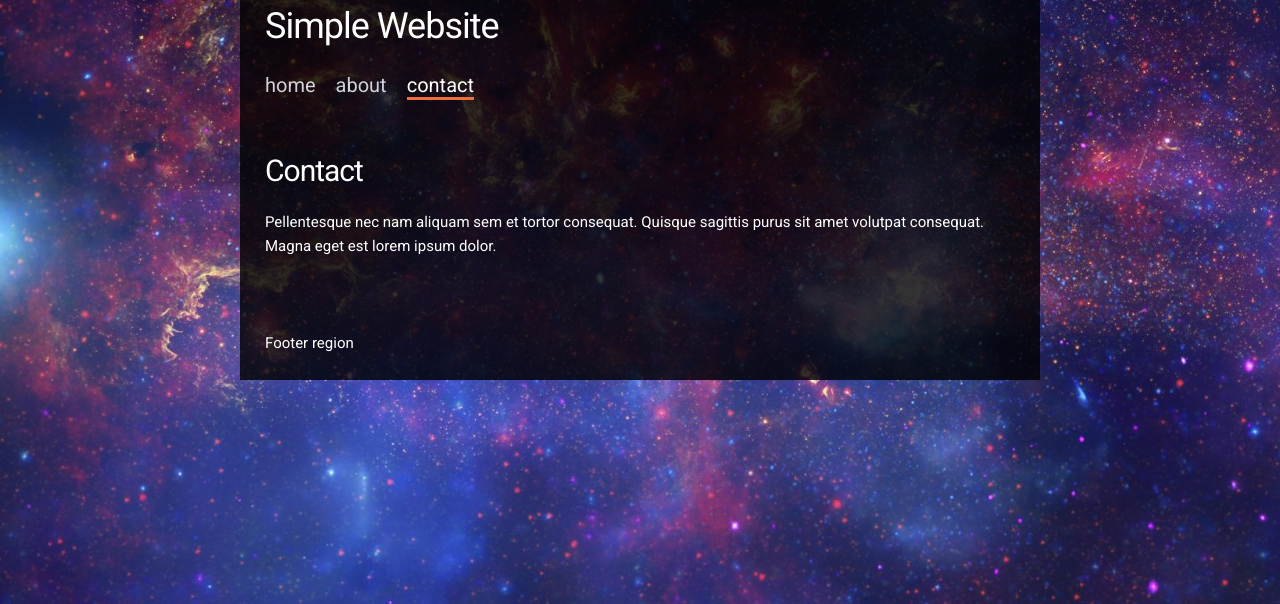
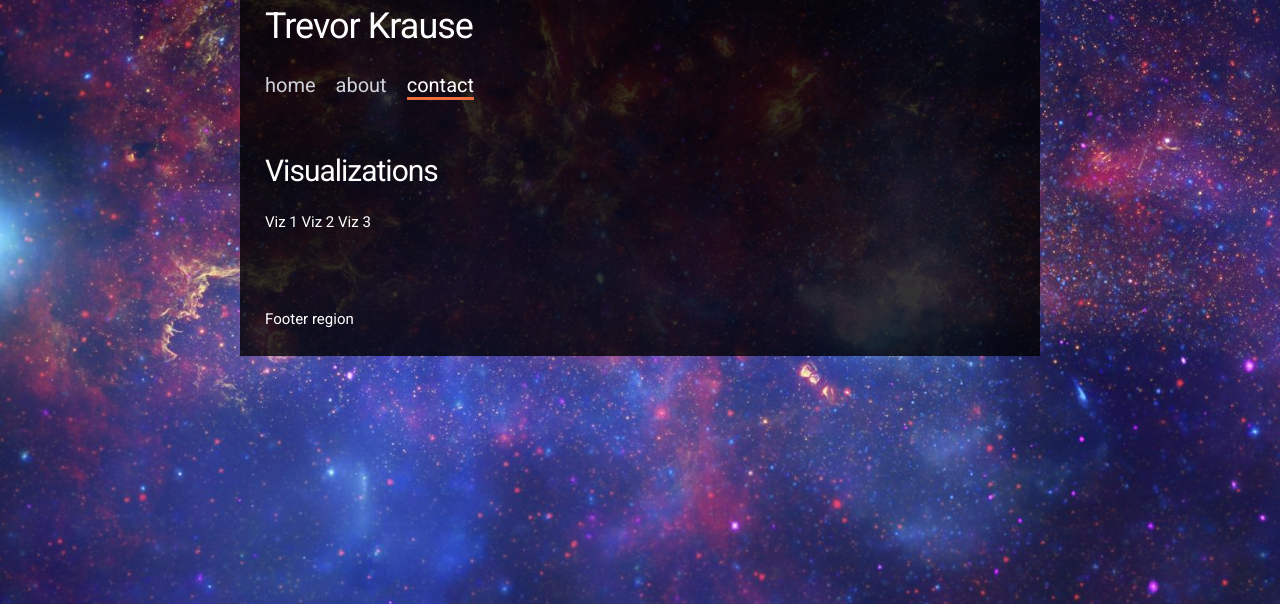
Before and after one commit to trevorData/trevorData.github.io, a plain HTML site: page index.html in a window 1280 px wide. Both pictures are taken after a click on the link "contact". Shown: the part 196-800 px from the top of the page. Drawn offline with nearby package versions, Linux system fonts and the light colour scheme.

Commit message:
Update index.html

```diff
--- a/index.html
+++ b/index.html
@@ -3,7 +3,7 @@
   <head>
     <!-- Page setup -->
     <meta charset="utf-8">
-    <title>Your title here</title>
+    <title>Trevor Krause</title>
     <meta name="description" content="A brief description of your site for search engines">
     <meta name="author" content="Information about the author here">
     <meta name="viewport" content="width=device-width, initial-scale=1, maximum-scale=1, user-scalable=no"/>
@@ -29,7 +29,7 @@
 
     <header id="header">
       <img src="logo.png">
-      <h1>Simple Website</h1>
+      <h1>Trevor Krause</h1>
 
       <!-- Menu link fragment #id should match a div id. Example: <a href="#home"> links to <div id="home"></div>  -->
       <ul class="main-menu">
@@ -44,9 +44,8 @@
         <div id="content">
 
           <div id="home" class="content-region hide">
-            <h2>Home</h2>
             <p>
-              This is a simple website template published with Github Pages. <a href="https://github.com/zirafa/simple-website-template">Fork this repository</a> to create your own site!
+              Hello! This is my personal site. Its for my resume, showing my personal projects, and providing contact info
             </p>
           </div>
 
@@ -58,9 +57,11 @@
           </div>
 
           <div id="contact" class="content-region hide">
-            <h2>Contact</h2>
+            <h2>Visualizations</h2>
             <p>
-              Pellentesque nec nam aliquam sem et tortor consequat. Quisque sagittis purus sit amet volutpat consequat. Magna eget est lorem ipsum dolor.
+              Viz 1
+              Viz 2
+              Viz 3
             </p>
           </div>
 
```
